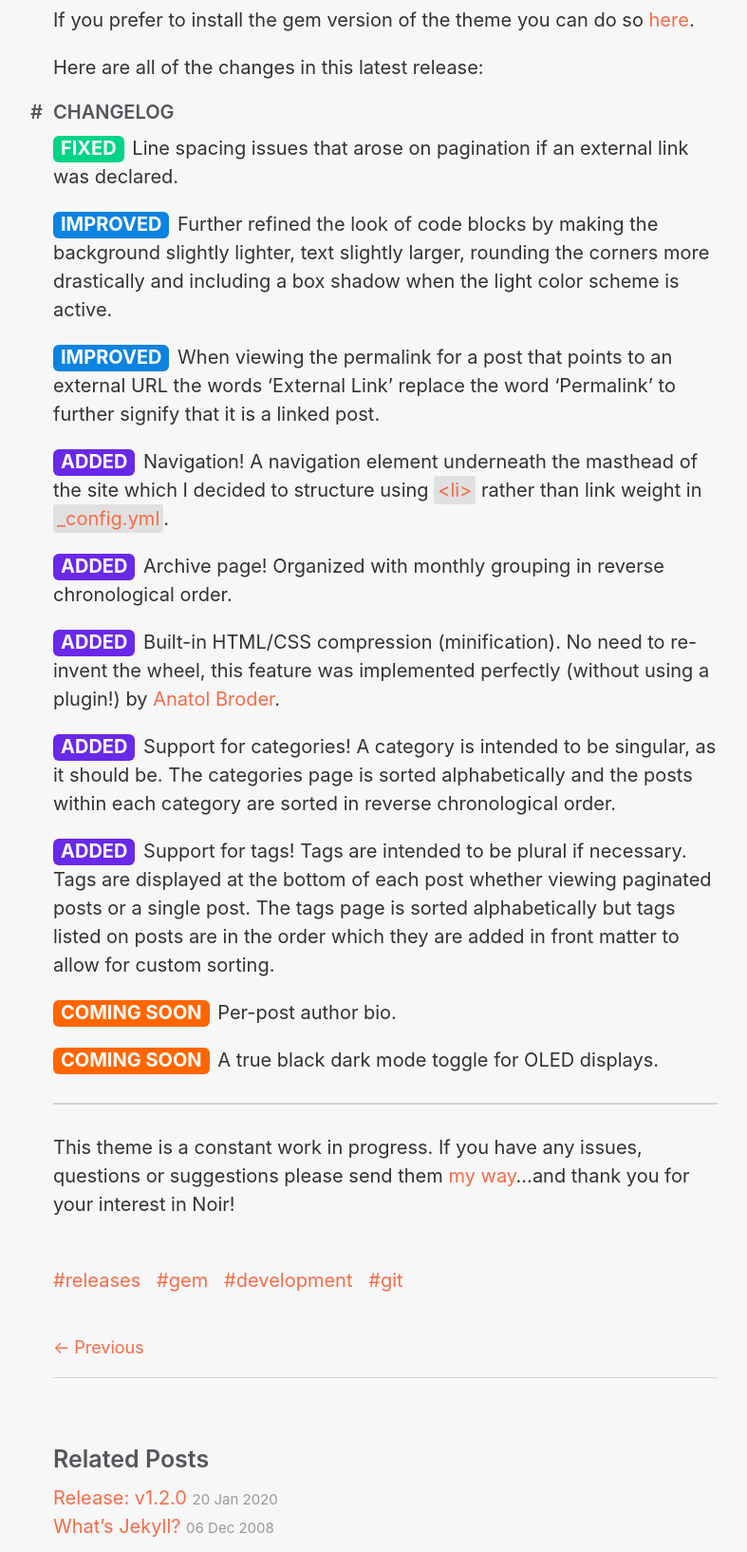
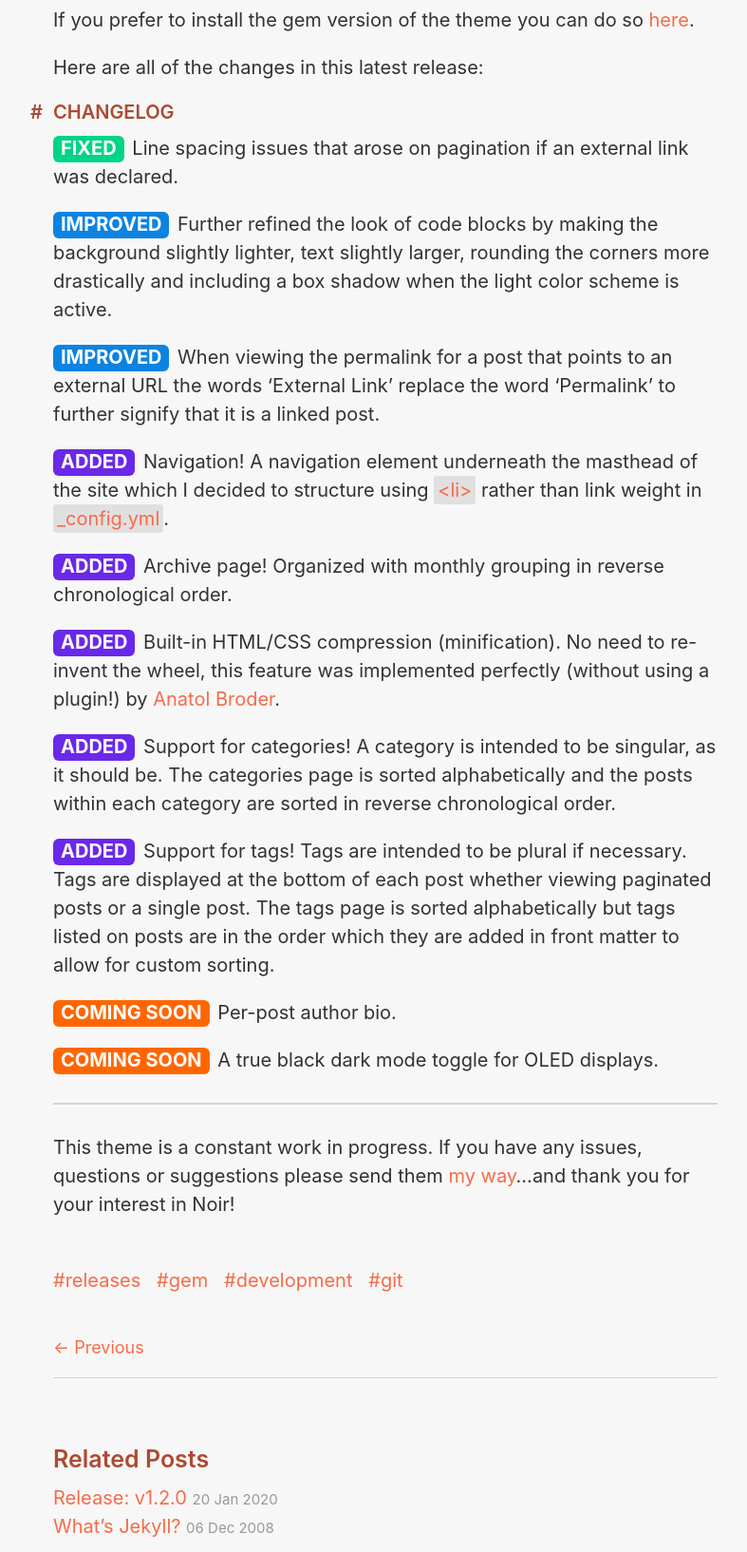
Before and after one commit to essentialenemy/noir, a Jekyll site: the page built from _posts/2020-01-25-release-v-1-3-0.md, in a window 1280 px wide. Shown: the part 412-2046 px from the top of the page at 95% size, without its empty margins (234-1021 px from the left). Built offline with Jekyll 4.4.1, drawn with Linux system fonts in a browser that asks for light colours.

Commit message:
Modified the color of header elements for light mode.

```diff
--- a/_sass/_type.scss
+++ b/_sass/_type.scss
@@ -5,7 +5,7 @@ h1, h2, h3, h4, h5, h6 {
   font-weight: 600;
   line-height: 1.25;
   text-rendering: optimizeLegibility;
-  color: #55555c;
+  color: #ac4a32;
   position: relative;
 
   @media (prefers-color-scheme: dark) {
@@ -15,7 +15,7 @@ h1, h2, h3, h4, h5, h6 {
 
 h2::before,h4::before,h5::before,h6::before {
     content: "#";
-    color: #55555c;
+    color: #ac4a32;
     left: -1.2em;
     top: 0;
 	position: absolute;
```
